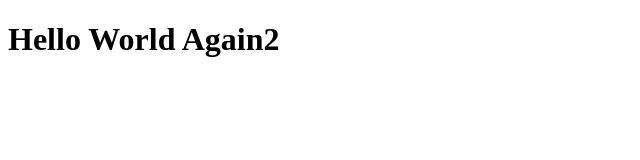
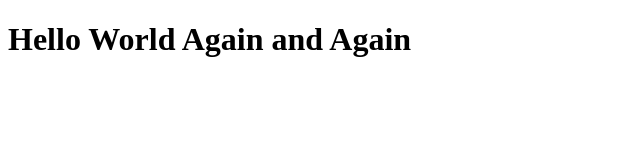
Before and after one commit to MUSTJAB81/Boot_Camp_28May_2021, a plain HTML site: page index.html in a window 1280 px wide. Shown: the whole page, without its empty margins (0-640 px from the left). Drawn offline with Linux system fonts and the light colour scheme.

Commit message:
third change

```diff
--- a/index.html
+++ b/index.html
@@ -7,6 +7,6 @@
     <title>Document</title>
 </head>
 <body>
-    <h1>Hello World Again2</h1>
+    <h1>Hello World Again and Again</h1>
 </body>
 </html>
```
